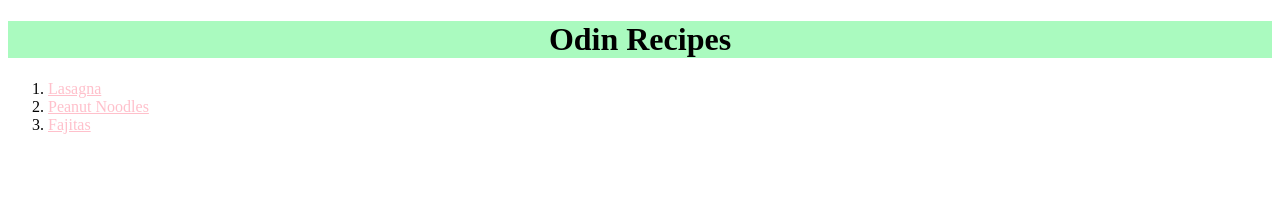
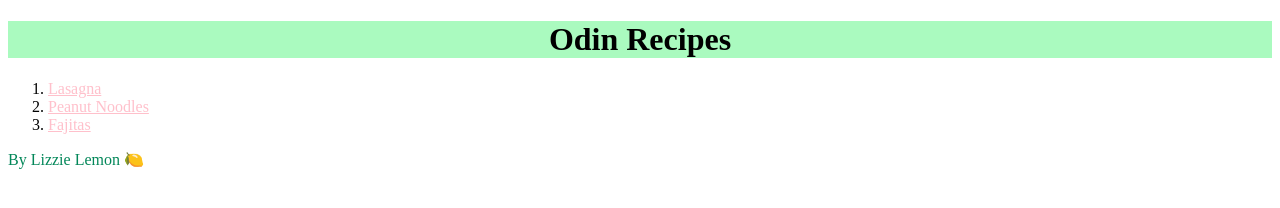
Before and after one commit to lizzie-lemon/odin-recipes, a plain HTML site: page index.html in a window 1280 px wide. Drawn offline with Linux system fonts and the light colour scheme.

Commit message:
footer style updated and added to index

```diff
--- a/index.html
+++ b/index.html
@@ -10,6 +10,7 @@
         h1 {text-align: center;}
         h2 {background-color:rgb(170, 250, 191)}
         h3 {background-color:rgb(170, 250, 191)}
+        footer {color: rgb(3, 135, 89)}
 a {
     color: pink;
 }
@@ -25,4 +26,5 @@ a {
     </ol>
 </p>
 </body>
+<footer>By Lizzie Lemon 🍋</footer>
 </html>
```
Also changed, not shown: fajitas.html (+1 -0 lines), lasagna.html (+1 -0 lines), peanut-noodles.html (+1 -0 lines), 1 other file.
